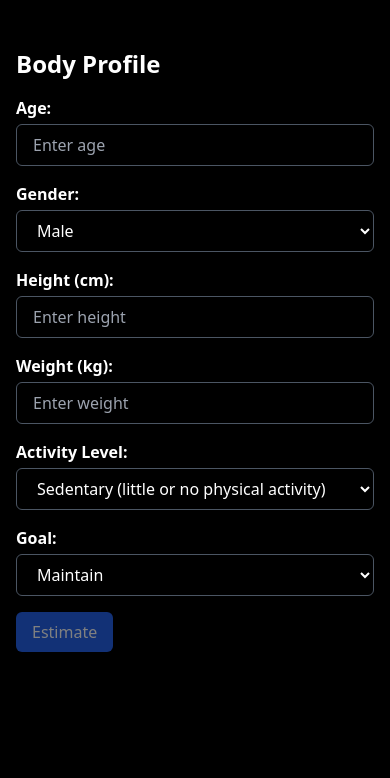
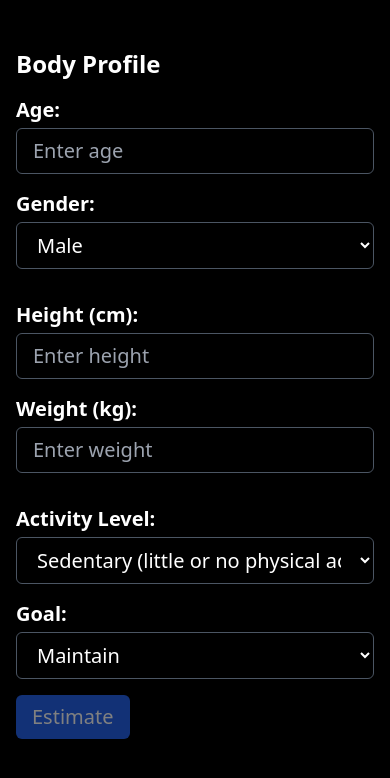
Before and after one commit to iamkacperwasik/BodyOnTrack, a Next.js app: page / in a window 390 px wide. Shown: the top 778 px of the page. Built offline with nearby package versions, Linux system fonts and the light colour scheme.

Commit message:
refactor: update layout + make it responsive

```diff
--- a/app/page.tsx
+++ b/app/page.tsx
@@ -12,14 +12,28 @@ import {EstimateButton} from "components/form/EstimateButton"
 
 export default function Home() {
   return (
-    <div className="container mx-auto mt-8 max-w-lg rounded-lg p-4 text-white shadow-md">
+    <div className="container mx-auto mt-8 max-w-2xl rounded-lg p-4 text-xl text-white shadow-md">
       <h1 className="mb-4 text-2xl font-semibold">Body Profile</h1>
 
-      <form>
-        <AgeInput />
-        <GenderSelect />
-        <HeightInput />
-        <WeightInput />
+      <form className="space-y-4">
+        <div className="-mx-2 flex flex-wrap justify-between">
+          <div className="w-full px-2 md:w-1/2">
+            <AgeInput />
+          </div>
+          <div className="w-full px-2 md:w-1/2">
+            <GenderSelect />
+          </div>
+        </div>
+
+        <div className="-mx-2 flex flex-wrap justify-between">
+          <div className="w-full px-2 md:w-1/2">
+            <HeightInput />
+          </div>
+          <div className="w-full px-2 md:w-1/2">
+            <WeightInput />
+          </div>
+        </div>
+
         <ActivityLevelSelect />
         <GoalSelect />
 
```
